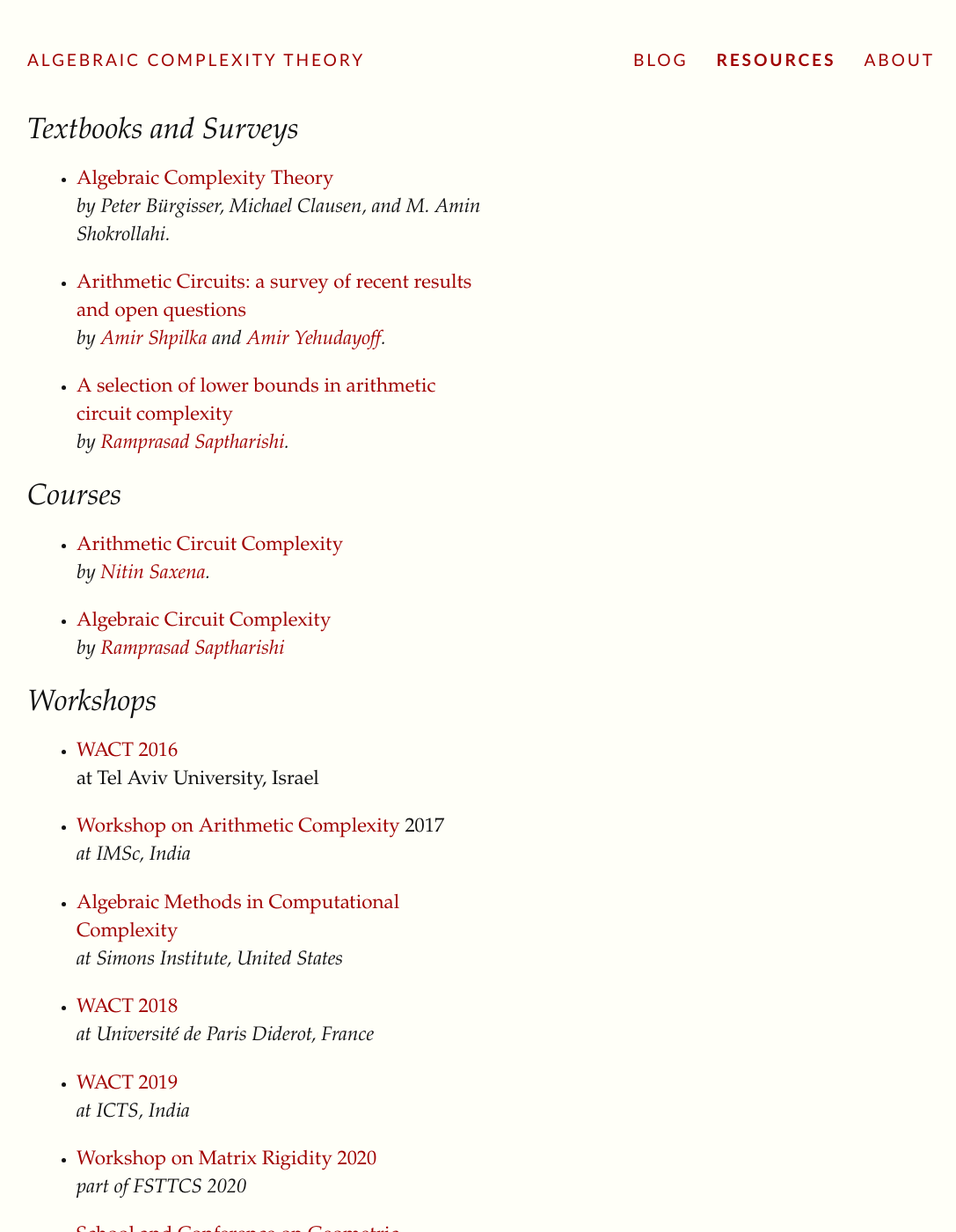
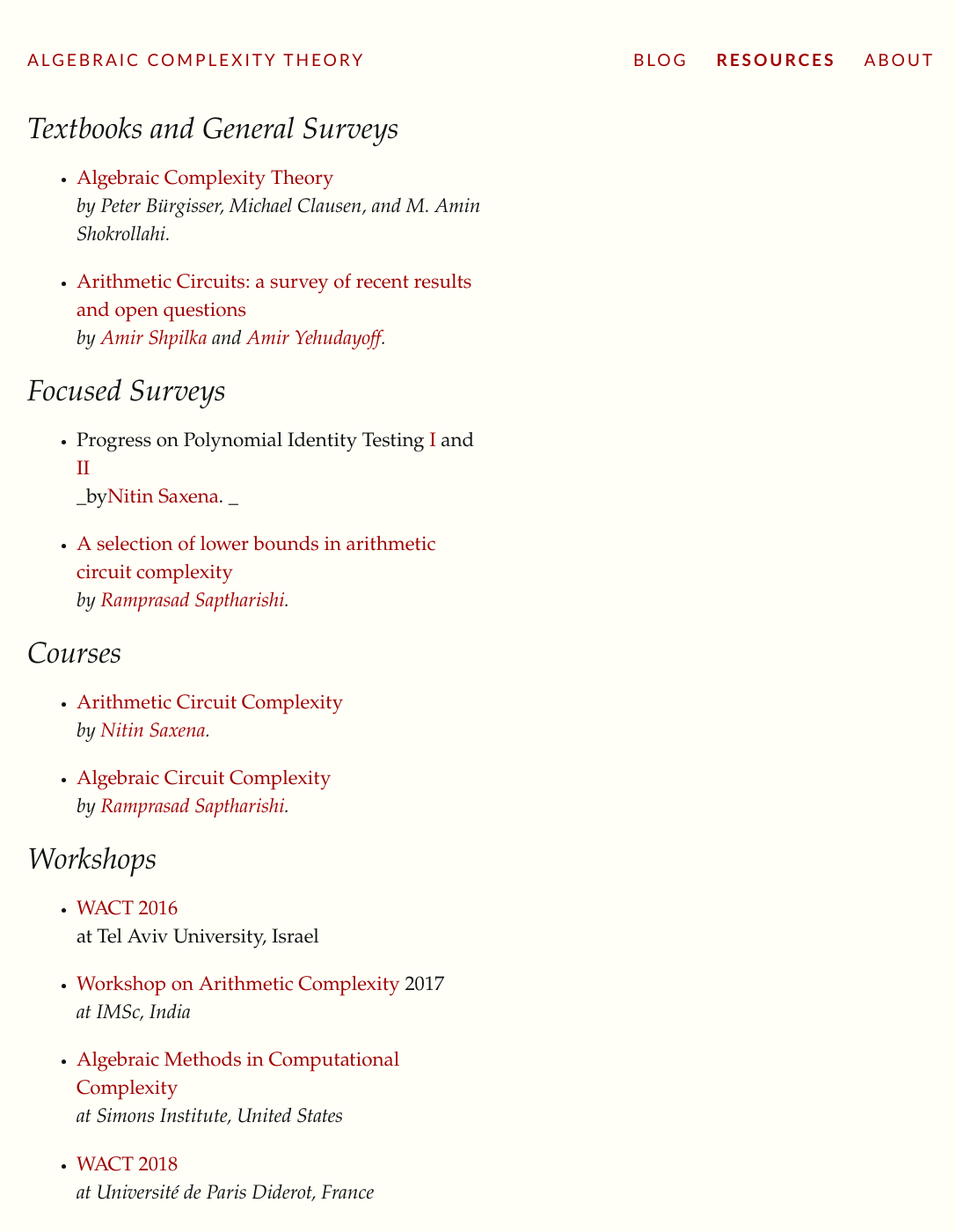
Before and after one commit to AlgComplexity/algcomplexity.github.io, a Jekyll site: the page built from resources/index.md, in a window 1280 px wide and 1400 px high. Shown: the whole window at 88% size, without its empty margins (129-1216 px from the left). Built offline with Jekyll 4.4.1, drawn with Linux system fonts in a browser that asks for light colours.

Commit message:
Added PIT surverys

```diff
--- a/resources/index.md
+++ b/resources/index.md
@@ -4,7 +4,7 @@ title: Resources
 navlink: 2
 ---
 
-## Textbooks and Surveys
+## Textbooks and General Surveys
 
 - [Algebraic Complexity Theory](https://www.springer.com/gp/book/9783540605829)
 : _by Peter Bürgisser, Michael Clausen, and M. Amin Shokrollahi._
@@ -12,6 +12,10 @@ navlink: 2
 - [Arithmetic Circuits: a survey of recent results and open questions](https://www.cs.tau.ac.il/~shpilka/publications/SY10.pdf)
 : _by [Amir Shpilka](https://www.cs.tau.ac.il/~shpilka/) and [Amir Yehudayoff](https://yehudayoff.net.technion.ac.il/)._
 
+## Focused Surveys
+
+- Progress on Polynomial Identity Testing [I](https://cse.iitk.ac.in/users/nitin/papers/pit-survey09.pdf) and [II](https://cse.iitk.ac.in/users/nitin/papers/pit-survey13.pdf)
+: _by[Nitin Saxena](https://cse.iitk.ac.in/users/nitin/). _
 
 - [A selection of lower bounds in arithmetic circuit complexity](https://github.com/dasarpmar/lowerbounds-survey/releases)
 : _by [Ramprasad Saptharishi](https://www.tifr.res.in/~ramprasad.saptharishi/)._
@@ -21,7 +25,7 @@ navlink: 2
 : _by [Nitin Saxena](https://cse.iitk.ac.in/users/nitin/)._
 
 - [Algebraic Circuit Complexity](https://www.tifr.res.in/~ramprasad.saptharishi/courses/2017-ACC/)
-: _by [Ramprasad Saptharishi](https://www.tifr.res.in/~ramprasad.saptharishi/)_
+: _by [Ramprasad Saptharishi](https://www.tifr.res.in/~ramprasad.saptharishi/)._
 
 ## Workshops
 - [WACT 2016](https://www.cs.tau.ac.il/~shpilka/wact2016/)
```
